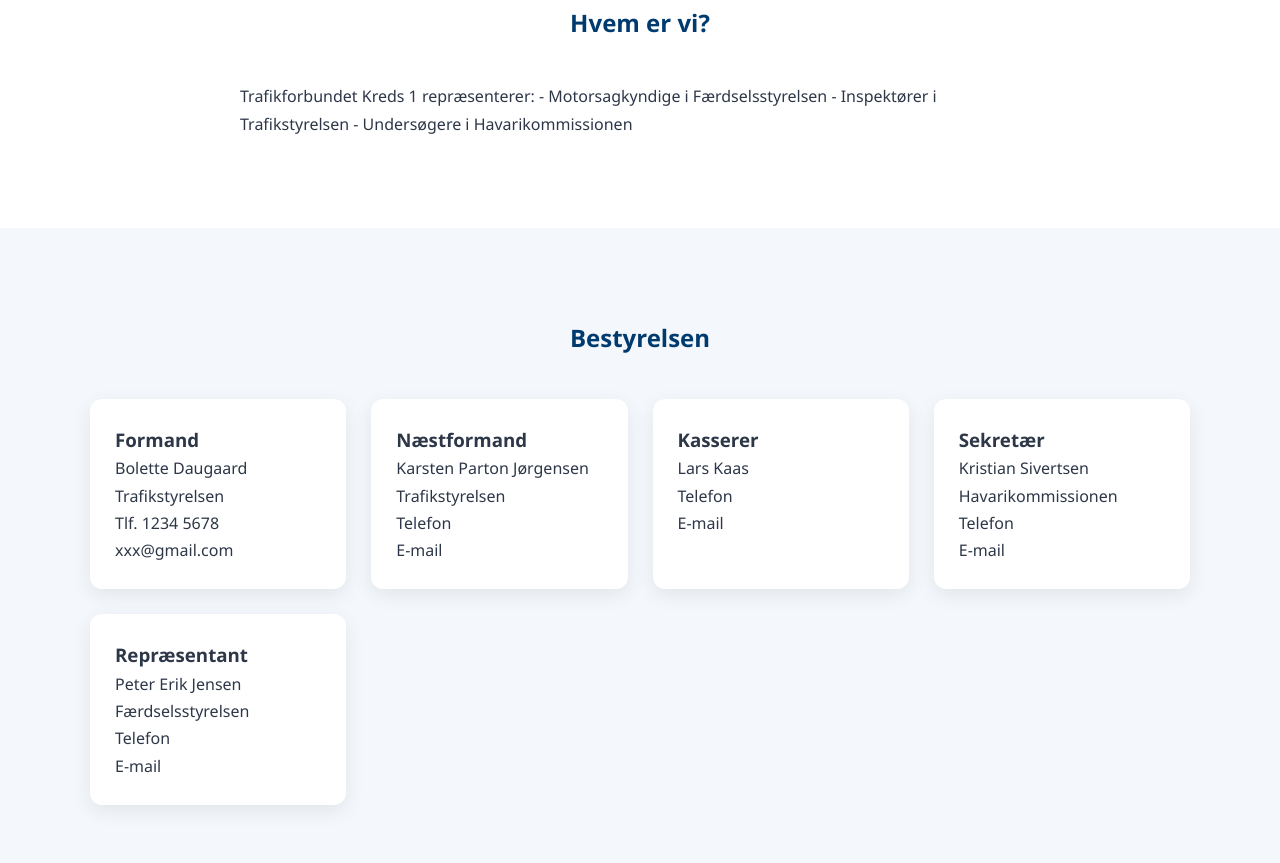
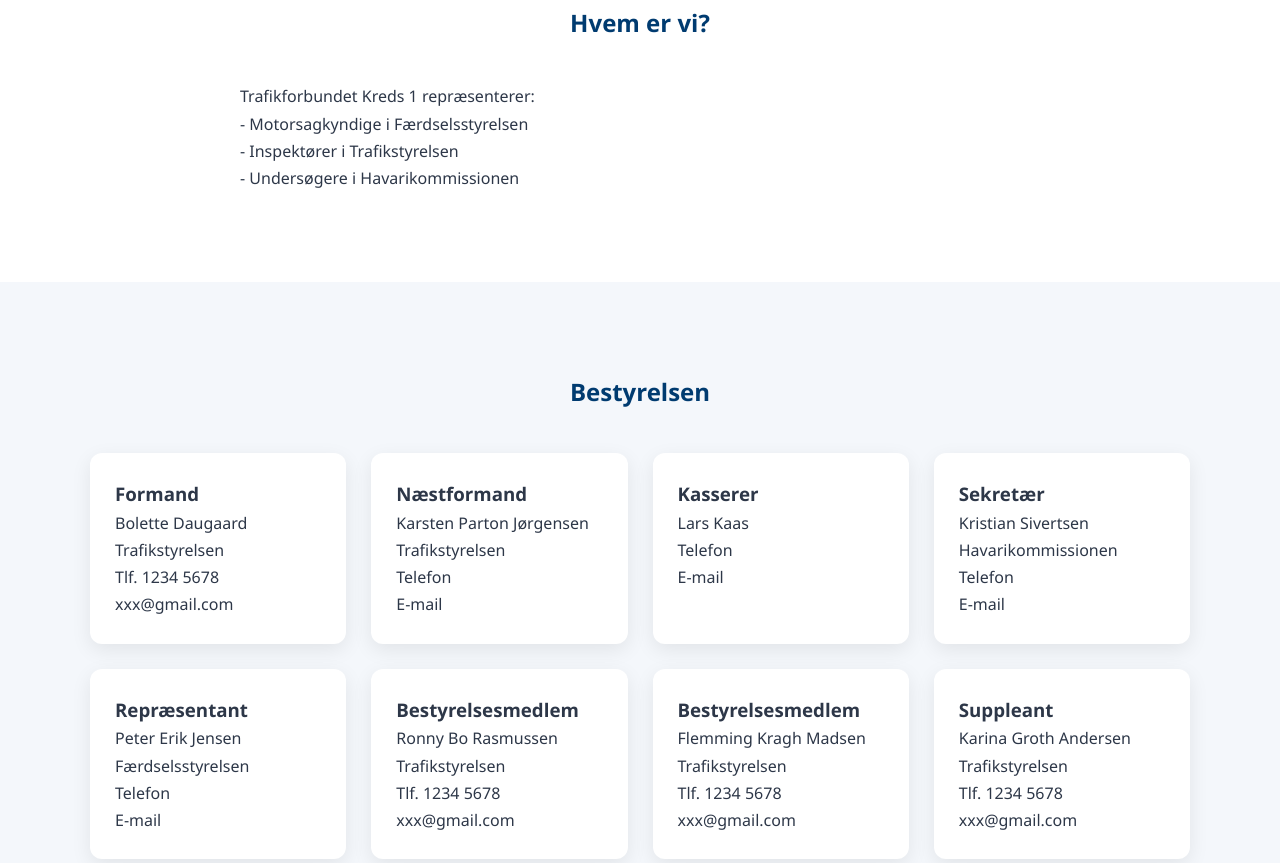
Before and after one commit to TrfKreds1/trfkreds1, a plain HTML site: page index.html in a window 1280 px wide. Shown: the part 873-1736 px from the top of the page. Drawn offline with Linux system fonts and the light colour scheme.

Commit message:
Update board member details in index.html
Added additional board members to the bestyrelse section.

```diff
--- a/index.html
+++ b/index.html
@@ -62,13 +62,12 @@
 
         <h2>Hvem er vi?</h2>
 
-        <p>
-            Trafikforbundet Kreds 1 repræsenterer:
-            - Motorsagkyndige i Færdselsstyrelsen
-            - Inspektører i Trafikstyrelsen
-            - Undersøgere i Havarikommissionen
+        <p>Trafikforbundet Kreds 1 repræsenterer:</p>
+        <p>- Motorsagkyndige i Færdselsstyrelsen</p>
+        <p>- Inspektører i Trafikstyrelsen</p>
+        <p>- Undersøgere i Havarikommissionen</p>
 
-        </p>
+
 
     </div>
 
@@ -119,6 +118,30 @@
                 <p>Færdselsstyrelsen</p>
                 <p>Telefon</p>
                 <p>E-mail</p>
+            </div>
+
+            <div class="member">
+                <h3>Bestyrelsesmedlem</h3>
+                <p>Ronny Bo Rasmussen</p>
+                <p>Trafikstyrelsen</p>
+                <p>Tlf. 1234 5678</p>
+                <p>xxx@gmail.com</p>
+            </div>
+
+            <div class="member">
+                <h3>Bestyrelsesmedlem</h3>
+                <p>Flemming Kragh Madsen</p>
+                <p>Trafikstyrelsen</p>
+                <p>Tlf. 1234 5678</p>
+                <p>xxx@gmail.com</p>
+            </div>
+
+            <div class="member">
+                <h3>Suppleant</h3>
+                <p>Karina Groth Andersen</p>
+                <p>Trafikstyrelsen</p>
+                <p>Tlf. 1234 5678</p>
+                <p>xxx@gmail.com</p>
             </div>
         </div>
 
```
